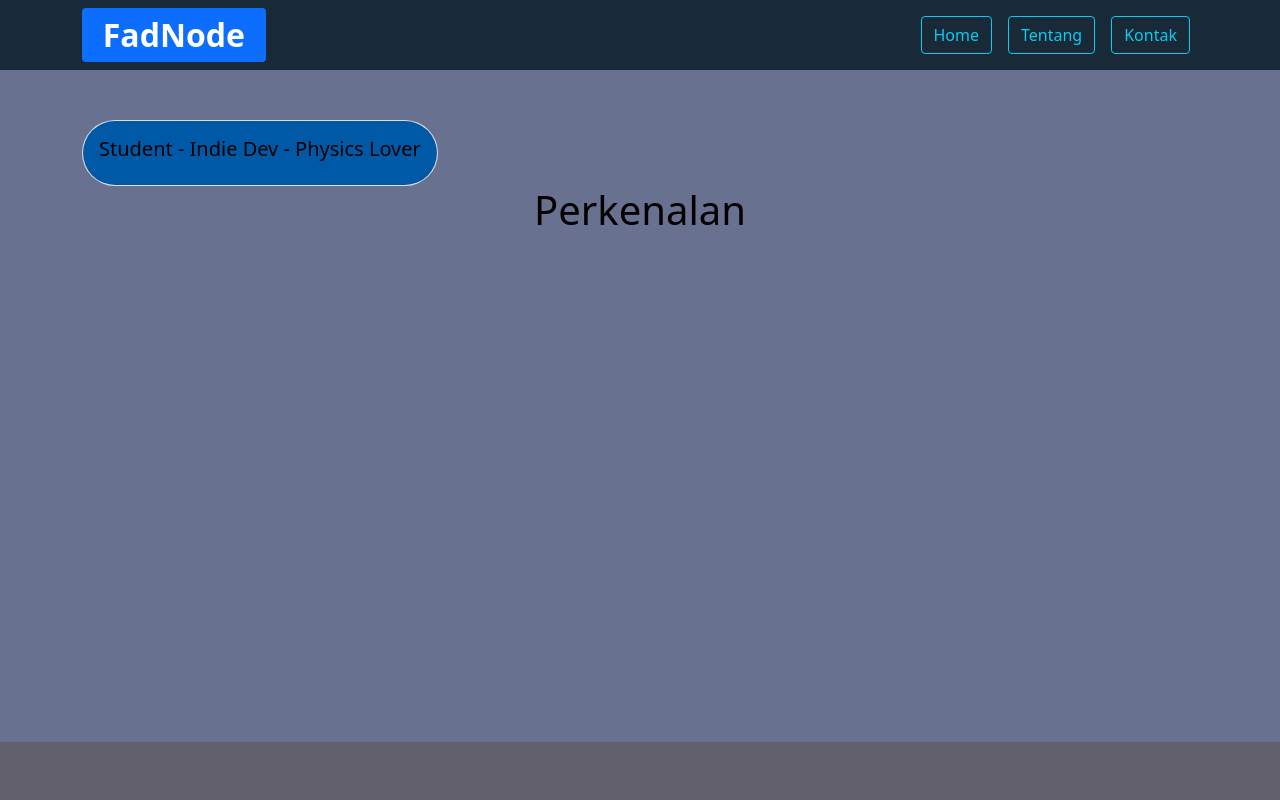
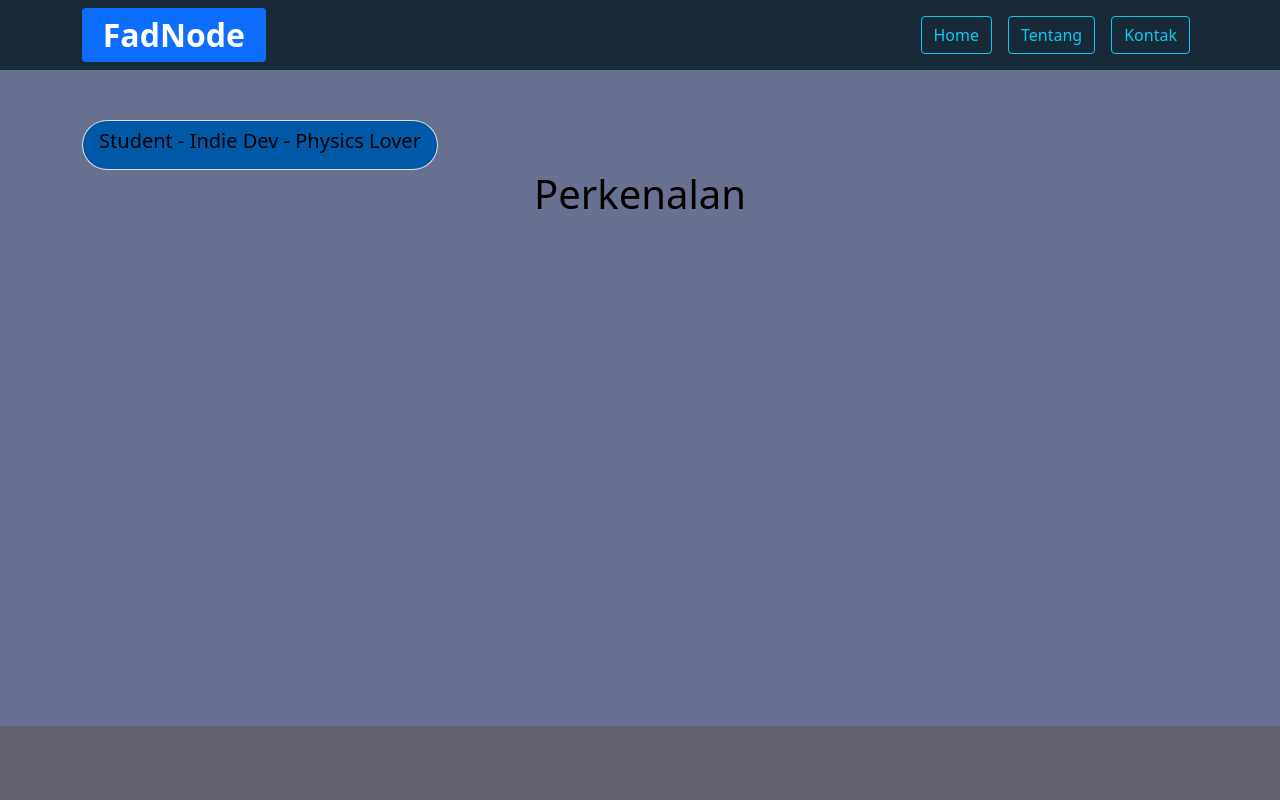
Before and after one commit to FadlyAbd/FadfirstNode, a website: page public/index.html in a window 1280 px wide. Shown: the top 800 px of the page. Drawn offline with nearby package versions, Linux system fonts and the light colour scheme; files whose address does not match are found by name.

Commit message:
Tampilan Depan

```diff
--- a/public/index.html
+++ b/public/index.html
@@ -15,20 +15,61 @@
       }
     }
 
+    @keyframes slideOutToBottom {
+      0% {
+        transform: translateY(0);
+      }
+      100% {
+        transform: translateY(100%);
+      }
+    }
+
+    /* Animasi untuk teks */
+    @keyframes slideInFromSide {
+      0% {
+        transform: translateX(-100%);
+      }
+      100% {
+        transform: translateX(0);
+      }
+    }
+
+    @keyframes slideOutToSide {
+      0% {
+        transform: translateX(0);
+      }
+      100% {
+        transform: translateX(-100%);
+      }
+    }
+
     .card {
       opacity: 0;
-      transform: translateY(100%);
-      transition: transform 0.5s ease-out, opacity 0.5s ease-out;
     }
 
-
-
-    .card.visible {
+    .slide-in {
       opacity: 1;
-      transform: translateY(0);
+      animation: slideInFromBottom 0.5s ease-out forwards;
     }
 
+    .slide-out {
+      opacity: 0;
+      animation: slideOutToBottom 0.5s ease-out forwards;
+    }
 
+    .animated-text {
+      opacity: 0;
+    }
+
+    .slide-in-x {
+      opacity: 1;
+      animation: slideInFromSide 1.5s ease-out forwards;
+    }
+
+    .slide-out-x {
+      opacity: 0;
+      animation: slideOutToSide 1.5s ease-out forwards;
+    }
     section:nth-child(even) {
         background-color: #697191;
         color: rgb(7, 0, 0);
@@ -72,7 +113,7 @@
         </div>
     </nav>
   </header>
-    <section id="home" style="padding-bottom: 500px; padding-top: 100px; margin-bottom: 0px;">
+    <section id="home" style="padding-bottom: 500px; padding-top: 100px; margin-bottom: 0px;margin: 0px;">
         <div class="container">
           <div class="row">
             <div class="col-md-4 xs-3">
@@ -81,14 +122,14 @@
                     border-radius:60px ;
                   }
                 </style>
-                <div class="card" style="border-radius: 60px; margin-right: 0px; padding-top: 0px; padding-bottom: 0px; padding-right: 0px;">
-                    <div class="card-body" style="background-color: #0059a7;">
-                        <h5 class="card-title" style="margin-right: 0px;">Student - Indie Dev - Physics Lover</h5>
+                <div class="card" style="border-radius: 60px; margin-right: 0px; padding-top: 0px; padding-bottom: 0px; padding-right: 0px; margin:0px">
+                    <div class="card-body" style="background-color: #0059a7; padding: 8px; margin: 0px;">
+                        <h5 class="card-title" style="text-align: center;">Student - Indie Dev - Physics Lover</h5>
                     </div>
                 </div>
             </div>
           </div>
-          <h1 style="text-align: center;">Perkenalan</h1>
+          <h1 class="animated-text" style="text-align: center;">Perkenalan</h1>
         </div>
     </section>
     <section id="about" style="padding-bottom: 500px; padding-top: 150px; margin-top: 0px;">
@@ -109,21 +150,35 @@
         const sections = document.querySelectorAll('section');
 
         sections.forEach(section => {
-            const observer = new IntersectionObserver(entries => {
+          let observer;
+
+          const handleIntersection = (entries) => {
             entries.forEach(entry => {
               const cards = entry.target.querySelectorAll('.card');
+              const texts = entry.target.querySelectorAll('.animated-text');
               if (entry.isIntersecting) {
                 cards.forEach(card => {
-                    card.classList.add('visible');
+                  card.classList.add('slide-in');
+                  card.classList.remove('slide-out');
+                });
+                texts.forEach(text => {
+                  text.classList.add('slide-in-x');
+                  text.classList.remove('slide-out-x');
                 });
               } else {
                 cards.forEach(card => {
-                    card.classList.remove('visible');
+                  card.classList.remove('slide-in');
+                  card.classList.add('slide-out');
+                });
+                texts.forEach(text => {
+                  text.classList.remove('slide-in-x');
+                  text.classList.add('slide-out-x');
                 });
               }
             });
-            }, { threshold: 0.5 });
+          };
 
+          observer = new IntersectionObserver(handleIntersection, { threshold: 0.5 });
           observer.observe(section);
         });
       });
```
Lines whose indentation alone changed are shown as unchanged.
